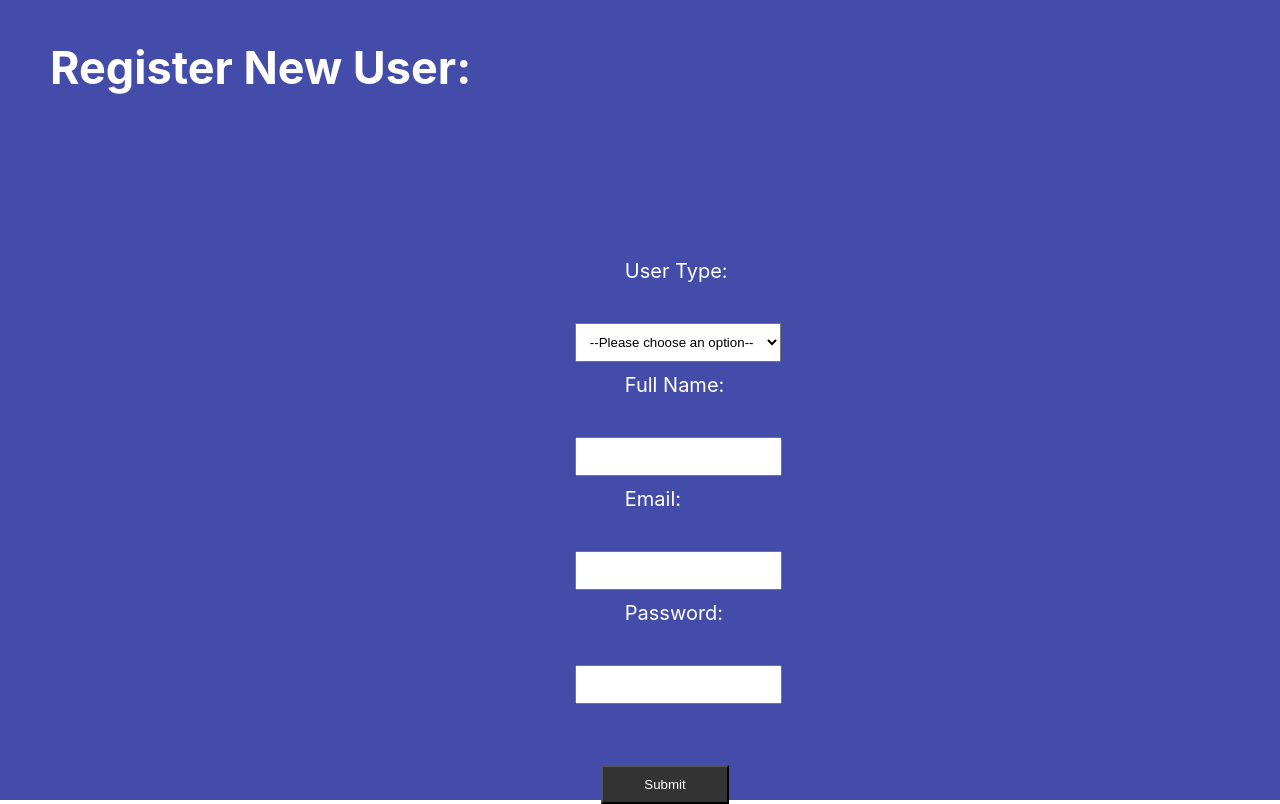
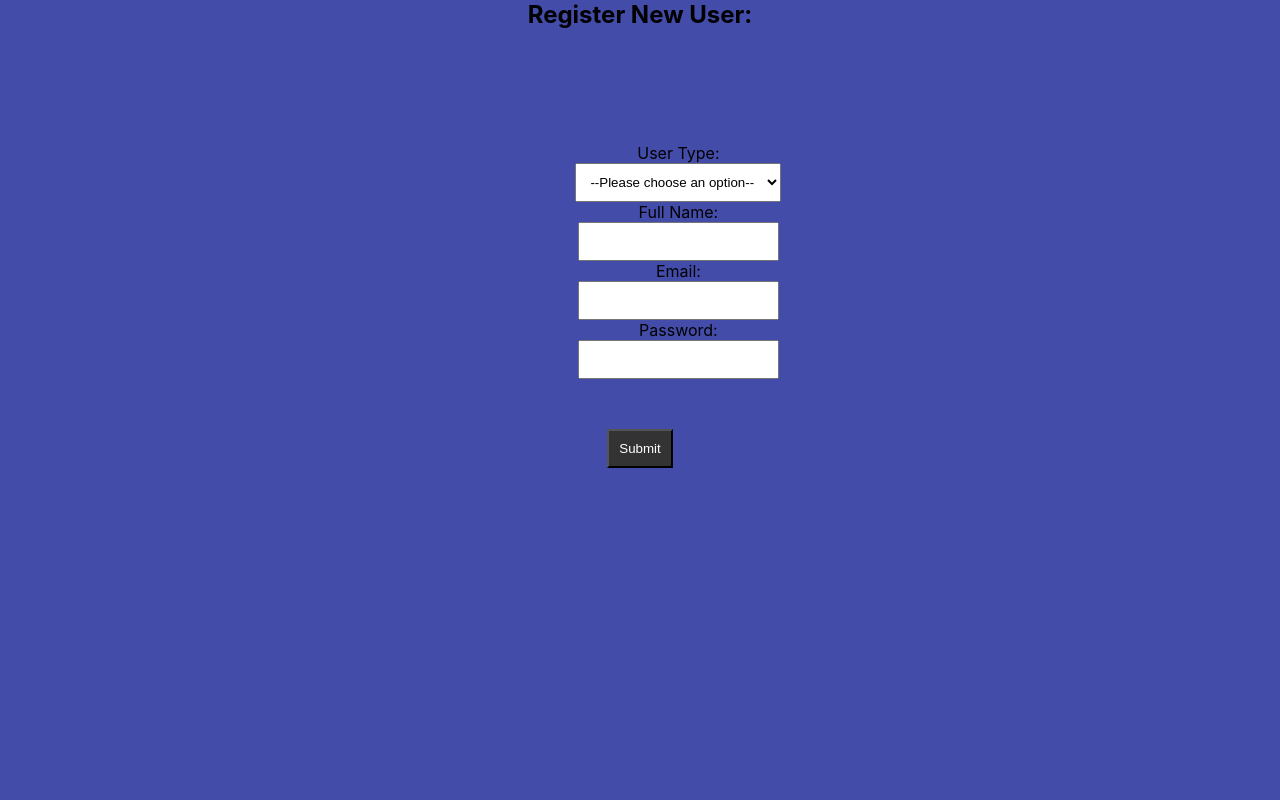
Before and after one commit to lukesno/cpsc-471, a React (Create React App) app in the folder Client/: page /register in a window 1280 px wide. Built offline with nearby package versions, Linux system fonts and the light colour scheme.

Commit message:
css fixed

```diff
--- a/Client/src/Components/SearchResult.css
+++ b/Client/src/Components/SearchResult.css
@@ -1,19 +1,22 @@
 .searchResult{
     background: #b1c6ec;
-
     cursor: pointer;
     padding-top: 10px;
     padding-bottom: 10px;
-    margin-left: 15%;
-    margin-right: 15%;
+    margin-left: 20%;
+    margin-right: 20%;
     margin-bottom: 1%;
 }
 
-h3{
+.resultTitle {
+    text-align: left;
+    padding-left: 50px;
+    padding-top: 40px;
+    padding-bottom: 40px;
     font-size: 25px;
 }
 
-p {
+.resultDetails {
     white-space: pre;
     padding-left: 50px;
     text-align: left;
--- a/Client/src/Components/SearchResult.js
+++ b/Client/src/Components/SearchResult.js
@@ -3,8 +3,8 @@ import './SearchResult.css';
 const SearchResult = ({searchResult}) => {
     return(
         <div className="searchResult">
-            <h3>{searchResult.address} - ${searchResult.rent_price}</h3>
-            <p>
+            <h3 className="resultTitle">{searchResult.address} - ${searchResult.rent_price}</h3>
+            <p className="resultDetails">
                 Distance From University: {`${searchResult.distance}km`}        Property Type: {searchResult.type}      Beds: {searchResult.no_beds}        Baths: {searchResult.no_baths}      Furnished?: {"True" ? searchResult.furnished == 1 : "False"}        Square Feet: {searchResult.sq_feet}
             </p>
         </div>
--- a/Client/src/Pages/Profile.css
+++ b/Client/src/Pages/Profile.css
@@ -1,4 +1,4 @@
-h1{
+/* h1{
     text-align: left;
     padding-left: 50px;
     padding-top: 50px;
@@ -26,4 +26,4 @@ a{
     padding-left: 50px;
     padding-top: 40px;
     font-size: 45px;
- }
+ } */
--- a/Client/src/Pages/Search.css
+++ b/Client/src/Pages/Search.css
@@ -1,4 +1,4 @@
-form{
+form {
     padding: 50px;
 }
 
--- a/Client/src/Pages/Search.js
+++ b/Client/src/Pages/Search.js
@@ -30,7 +30,7 @@ export default function Search() {
         <div>
             <form onSubmit={handleSubmit} style={{width: "100%"}}>
                 <div class="formContainer">
-                    <div class = "universitySelect">
+                    <div class="universitySelect">
                         <label>University: </label>
                         <select
                             value={university}
@@ -43,7 +43,7 @@ export default function Search() {
                             <option value="345+6+Ave+SE,+Calgary,+AB,+Canada">Bow Valley College</option>
                         </select>
                     </div>
-                    <div class = "distanceSelect">
+                    <div class="distanceSelect">
                         <label>Max Distance (km)</label>
                         <input
                             type = "text"
@@ -53,7 +53,7 @@ export default function Search() {
                         >
                         </input>
                     </div>
-                    <div class = "searchButton">
+                    <div class="searchButton">
                         <button onClick = {searchClicked}> Search </button>
                     </div>
                 </div>
--- a/Client/src/Pages/UserRegistration.css
+++ b/Client/src/Pages/UserRegistration.css
@@ -9,7 +9,7 @@
     margin-right: 35%;
 }
 
-h2{
+/* h2{
     color: white;
 }
 
@@ -29,13 +29,11 @@ select{
     float: left;
     background-color: white;
 }
-
+*/
 button{
-    margin-top: 50px;
     padding: 10px;
     background-color: #333333;
     color: #ffffff;
-    width: 10%;
 }
 
 button:hover{
```
